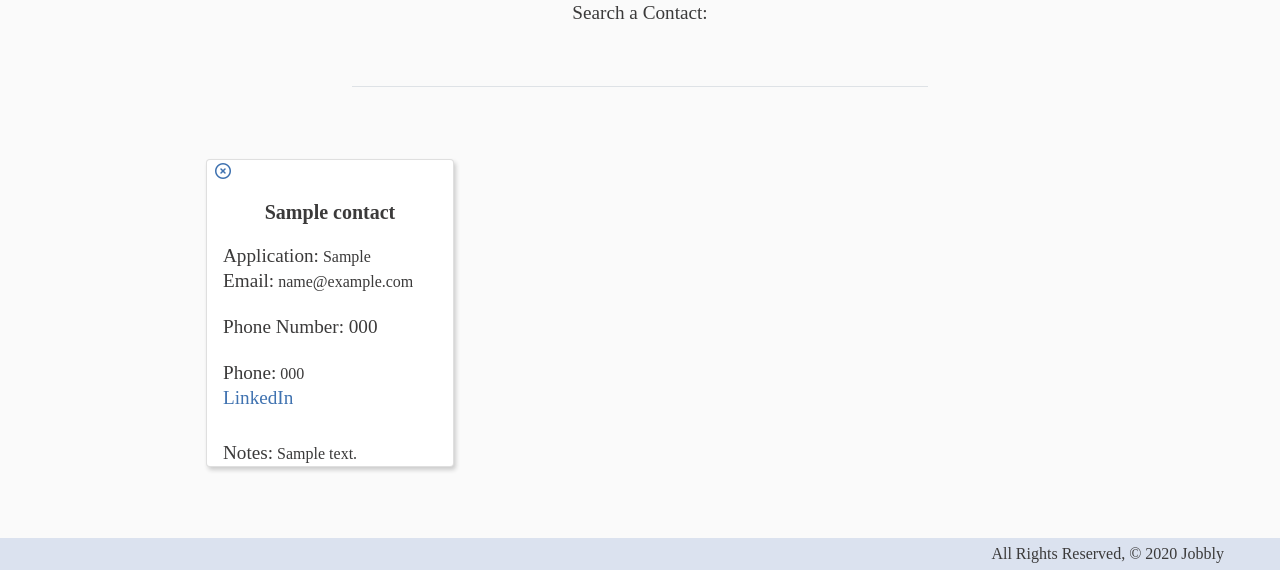
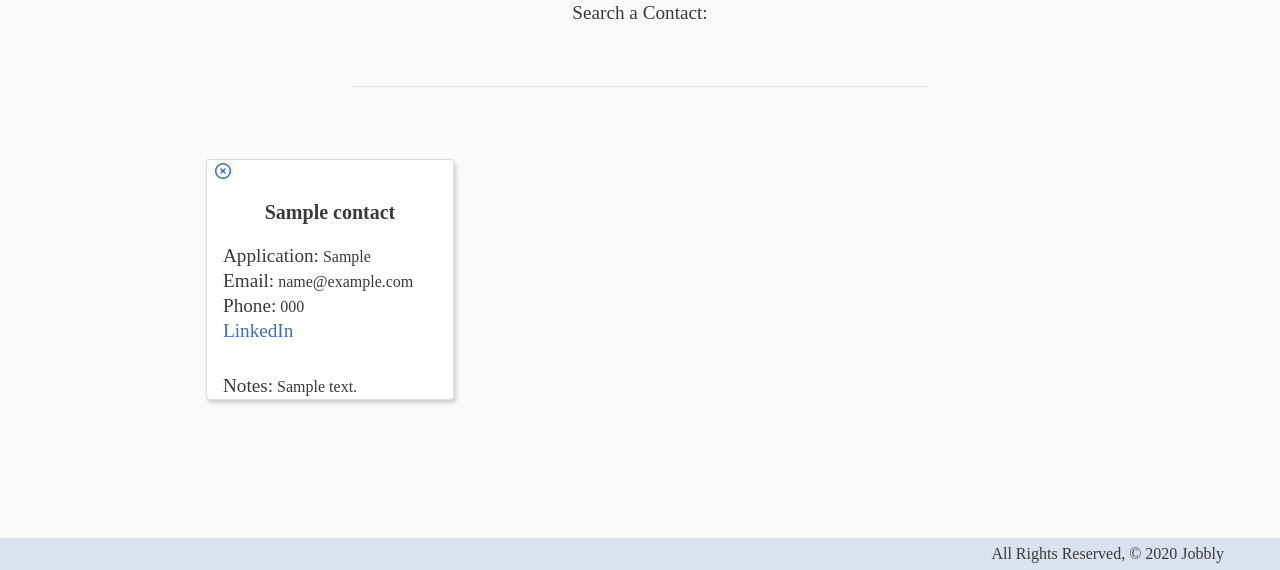
Before and after one commit to seiteambestteam/jobbly, a Django app: page /contacts/index/ in a window 1280 px wide. Shown: the part 230-800 px from the top of the page. Run offline with Django 3.2, Linux system fonts and the light colour scheme; a user stored in the database is signed in; tables that the repository leaves empty hold one stand-in row (values such as "Sample post"); some libraries are stand-ins or nearby versions.

Commit message:
Update index.html

```diff
--- a/job_tracker/templates/contacts/index.html
+++ b/job_tracker/templates/contacts/index.html
@@ -49,7 +49,6 @@
                             <br>
                         {% endif %}
                         {% if contact.phone_number %}
-                            <p class="txt-medium">Phone Number: {{ contact.phone_number }}</p>
                             <h6 class="txt-medium d-inline">Phone:</h6>
                             <span>{{ contact.phone_number }}</span>
                             <br>
```
